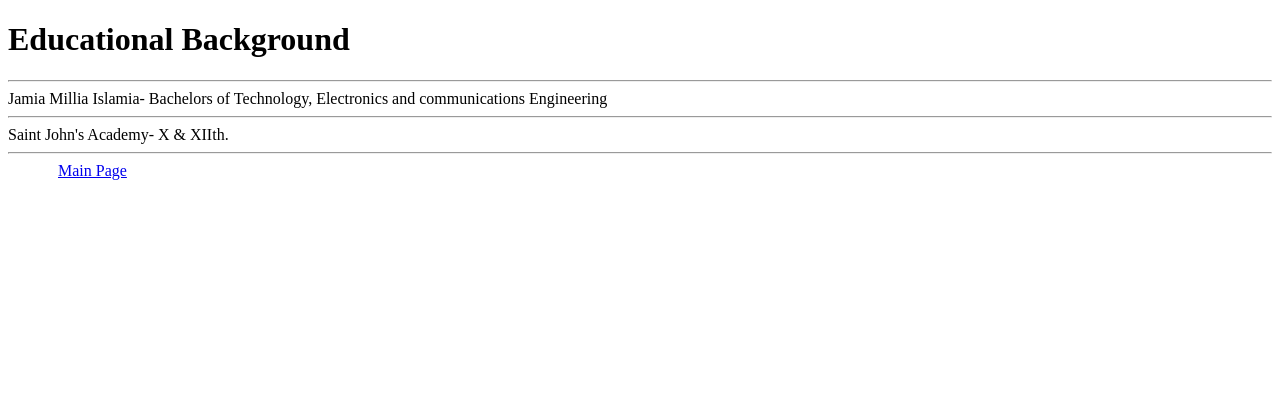
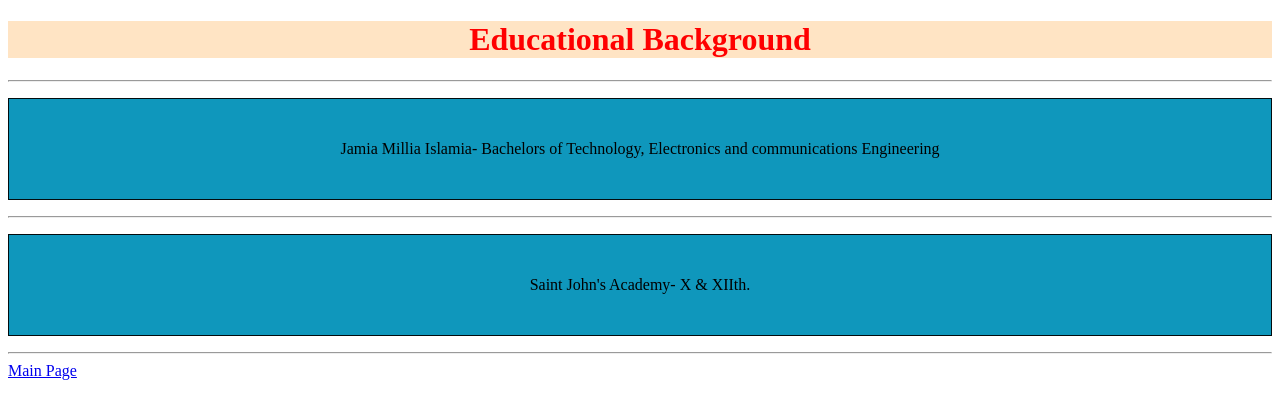
Before and after one commit to NavyStudent2893/html-resume, a plain HTML site: page Education.html in a window 1280 px wide. Drawn offline with Linux system fonts and the light colour scheme.

Commit message:
Update Education.html
Added the new CSS file

```diff
--- a/Education.html
+++ b/Education.html
@@ -1,14 +1,15 @@
 <!DOCTYPE html>
 <html>
     <head>
-        <title> Academic Background </title>
-    </head>
+        <link rel="stylesheet" href="./EduCSS.css"
+        </head>
     <body>
         <h1> Educational Background </h1>
         <hr>
-        <a> Jamia Millia Islamia- Bachelors of Technology, Electronics and communications Engineering</a>
-       <hr> <a> Saint John's Academy- X & XIIth.</a>
+        <p> Jamia Millia Islamia- Bachelors of Technology, Electronics and communications Engineering</p>
+       <hr>
+        <p > Saint John's Academy- X & XIIth.</p>
         <hr>
-        <a style="margin: 50px;" href=".\index.html">Main Page</a>
+        <a  href=".\index.html">Main Page</a>
         </body>
         </html>
```
